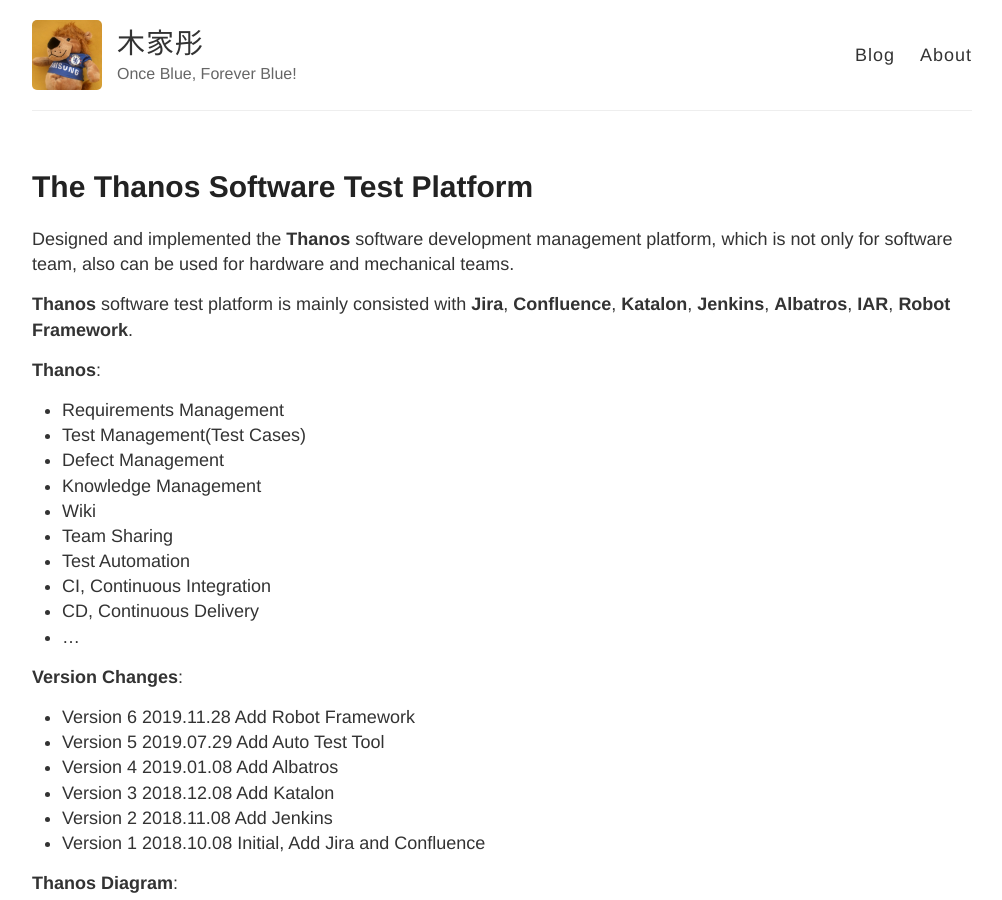
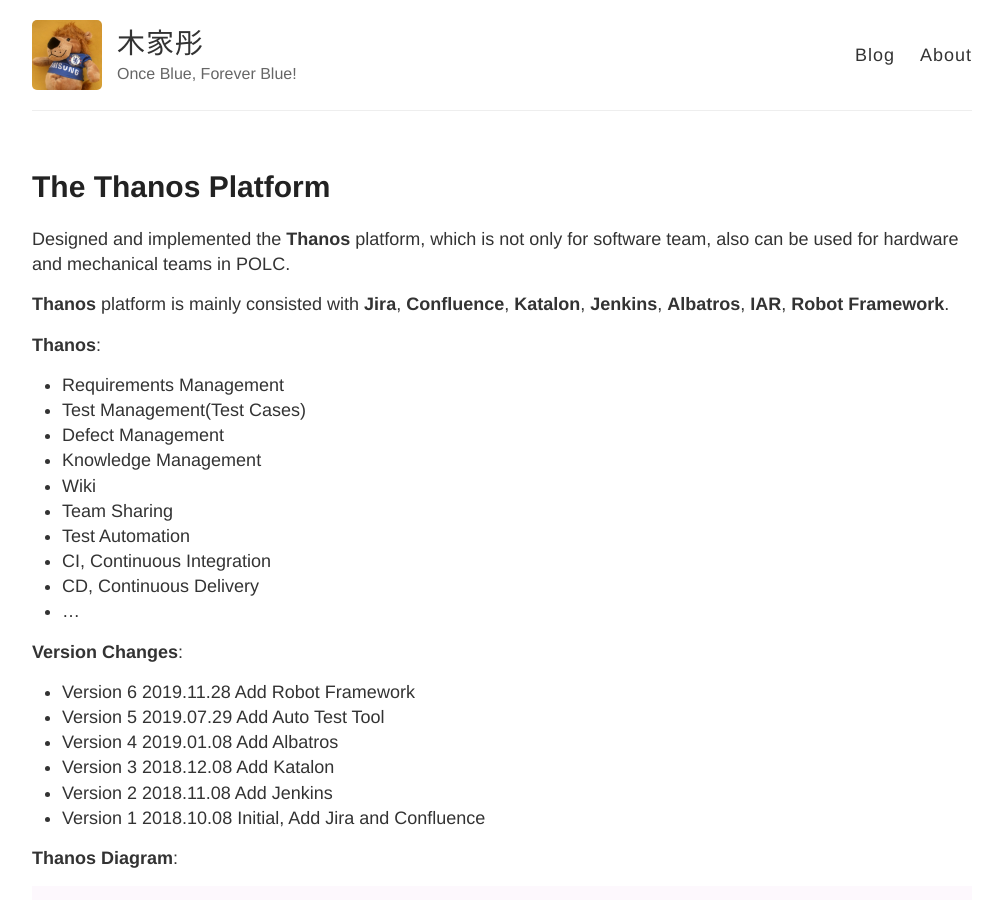
Before and after one commit to mujiatong/mujiatong.github.io, a Jekyll site: the page built from _posts/2019-7-29-Thanos-Software-Test-Platform.md, in a window 1280 px wide and 900 px high. Shown: the whole window, without its empty margins (138-1140 px from the left). Built offline with Jekyll 4.4.1, drawn with Linux system fonts in a browser that asks for light colours.

Commit message:
Refresh the Thanos Platform post

```diff
--- a/_posts/2019-7-29-Thanos-Software-Test-Platform.md
+++ b/_posts/2019-7-29-Thanos-Software-Test-Platform.md
@@ -1,10 +1,10 @@
 ---
 layout: post
-title: The Thanos Software Test Platform
+title: The Thanos Platform
 ---
-Designed and implemented the **Thanos** software development management platform, which is not only for software team, also can be used for hardware and mechanical teams.
+Designed and implemented the **Thanos** platform, which is not only for software team, also can be used for hardware and mechanical teams in POLC.
 
-**Thanos** software test platform is mainly consisted with **Jira**, **Confluence**, **Katalon**, **Jenkins**, **Albatros**, **IAR**, **Robot Framework**.
+**Thanos** platform is mainly consisted with **Jira**, **Confluence**, **Katalon**, **Jenkins**, **Albatros**, **IAR**, **Robot Framework**.
 
 **Thanos**:
 
```
